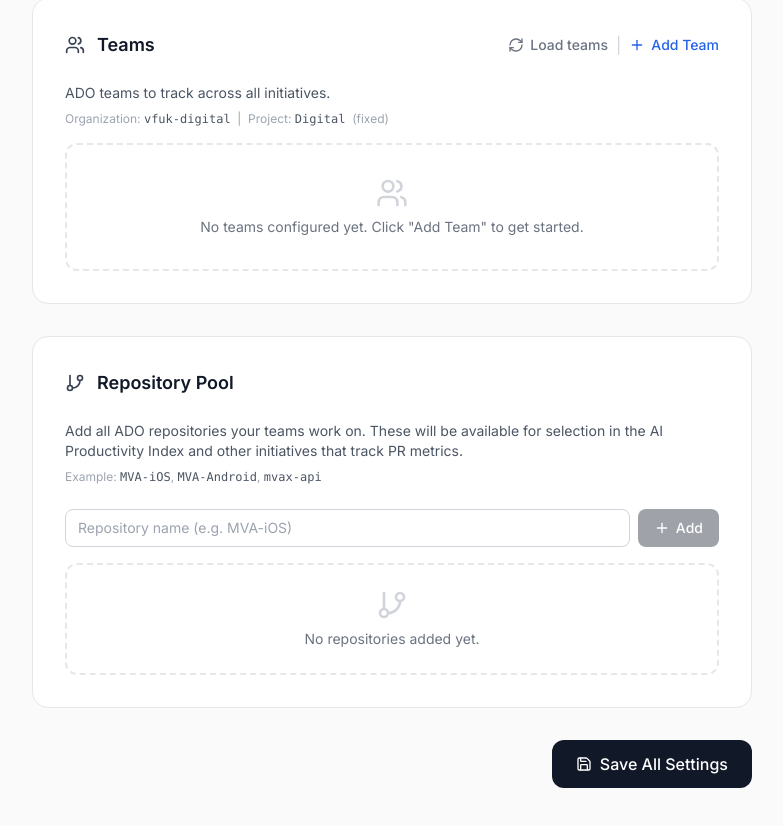
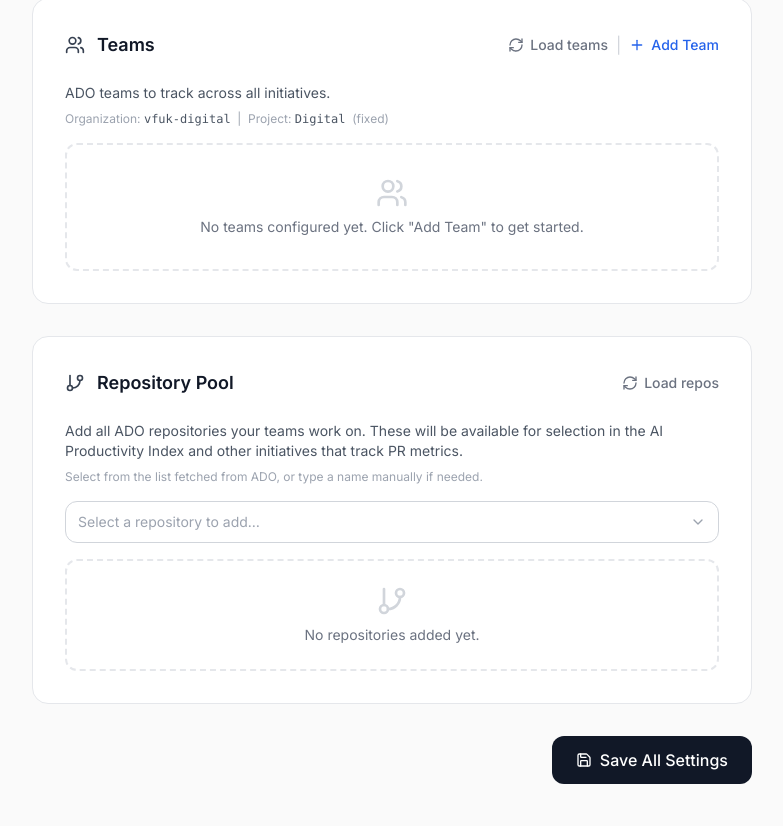
Before and after one commit to amrhossamvis/engintel, a Next.js app in the folder portal/: page /settings in a window 1280 px wide. Shown: the part 1519-2345 px from the top of the page, without its empty margins (248-1031 px from the left). Built offline with nearby package versions, Linux system fonts and the light colour scheme.

Commit message:
feat: add ADO repository listing API endpoint and enhance GlobalSettingsPage with repo selection

```diff
--- /dev/null
+++ b/portal/src/app/api/ado-repos/route.ts
@@ -0,0 +1,26 @@
+import { NextRequest, NextResponse } from 'next/server';
+import { ADOService } from '@/lib/ado-service';
+
+export async function GET(req: NextRequest) {
+  const { searchParams } = new URL(req.url);
+  const organization = searchParams.get('organization') || 'vfuk-digital';
+  const project = searchParams.get('project') || 'Digital';
+  const patToken = req.headers.get('x-ado-pat');
+
+  if (!patToken) {
+    return NextResponse.json({ error: 'Missing PAT token' }, { status: 401 });
+  }
+
+  try {
+    const ado = new ADOService(patToken);
+    const repos = await ado.listAllRepositories(organization, project);
+    const repoNames = repos
+      .map((r: any) => r.name as string)
+      .filter(Boolean)
+      .sort((a: string, b: string) => a.localeCompare(b));
+
+    return NextResponse.json({ repos: repoNames });
+  } catch (err: any) {
+    return NextResponse.json({ error: err.message || 'Failed to fetch repositories' }, { status: 500 });
+  }
+}
--- a/portal/src/app/settings/page.tsx
+++ b/portal/src/app/settings/page.tsx
@@ -16,7 +16,6 @@ export default function GlobalSettingsPage() {
   const [iosPath, setIosPath] = useState('');
   const [teams, setTeams] = useState<TeamConfig[]>([]);
   const [repos, setRepos] = useState<string[]>([]);
-  const [newRepo, setNewRepo] = useState('');
   const [saved, setSaved] = useState(false);
 
   // Team picker state
@@ -26,6 +25,14 @@ export default function GlobalSettingsPage() {
   const [openDropdownIndex, setOpenDropdownIndex] = useState<number | null>(null);
   const [searchQuery, setSearchQuery] = useState('');
   const dropdownRef = useRef<HTMLDivElement>(null);
+
+  // Repo picker state
+  const [availableRepos, setAvailableRepos] = useState<string[]>([]);
+  const [reposLoading, setReposLoading] = useState(false);
+  const [reposError, setReposError] = useState('');
+  const [repoDropdownOpen, setRepoDropdownOpen] = useState(false);
+  const [repoSearchQuery, setRepoSearchQuery] = useState('');
+  const repoDropdownRef = useRef<HTMLDivElement>(null);
 
   useEffect(() => {
     const savedToken = localStorage.getItem('ado_pat_token') || '';
@@ -112,17 +119,53 @@ export default function GlobalSettingsPage() {
     t.toLowerCase().includes(searchQuery.toLowerCase())
   );
 
-  const addRepo = () => {
-    const trimmed = newRepo.trim();
-    if (trimmed && !repos.includes(trimmed)) {
-      setRepos([...repos, trimmed]);
-      setNewRepo('');
+  const fetchAvailableRepos = async (token?: string) => {
+    const pat = token ?? patToken;
+    if (!pat.trim()) {
+      setReposError('Enter your ADO PAT token first, then click refresh.');
+      return;
+    }
+    setReposLoading(true);
+    setReposError('');
+    try {
+      const res = await fetch('/api/ado-repos?organization=vfuk-digital&project=Digital', {
+        headers: { 'x-ado-pat': pat },
+      });
+      const data = await res.json();
+      if (!res.ok) throw new Error(data.error || 'Failed to fetch repositories');
+      setAvailableRepos(data.repos || []);
+    } catch (err: any) {
+      setReposError(err.message || 'Could not load repositories from ADO.');
+    } finally {
+      setReposLoading(false);
     }
   };
+
+  // Close repo dropdown when clicking outside
+  useEffect(() => {
+    const handleClickOutside = (e: MouseEvent) => {
+      if (repoDropdownRef.current && !repoDropdownRef.current.contains(e.target as Node)) {
+        setRepoDropdownOpen(false);
+        setRepoSearchQuery('');
+      }
+    };
+    document.addEventListener('mousedown', handleClickOutside);
+    return () => document.removeEventListener('mousedown', handleClickOutside);
+  }, []);
+
+  const selectRepo = (repoName: string) => {
+    if (!repos.includes(repoName)) {
+      setRepos([...repos, repoName]);
+    }
+    setRepoDropdownOpen(false);
+    setRepoSearchQuery('');
+  };
+
   const removeRepo = (repo: string) => setRepos(repos.filter(r => r !== repo));
-  const handleRepoKeyDown = (e: React.KeyboardEvent) => {
-    if (e.key === 'Enter') { e.preventDefault(); addRepo(); }
-  };
+
+  const filteredRepos = availableRepos.filter(
+    r => r.toLowerCase().includes(repoSearchQuery.toLowerCase()) && !repos.includes(r)
+  );
 
   return (
     <div className="min-h-screen bg-[#fafafa]">
@@ -395,37 +438,120 @@ export default function GlobalSettingsPage() {
 
         {/* Repos pool */}
         <div className="bg-white rounded-2xl border border-gray-200 p-8">
-          <div className="flex items-center gap-3 mb-6">
-            <GitBranch className="w-5 h-5 text-gray-700" />
-            <h2 className="text-lg font-semibold text-gray-900">Repository Pool</h2>
+          <div className="flex items-center justify-between mb-6">
+            <div className="flex items-center gap-3">
+              <GitBranch className="w-5 h-5 text-gray-700" />
+              <h2 className="text-lg font-semibold text-gray-900">Repository Pool</h2>
+            </div>
+            <button
+              onClick={() => fetchAvailableRepos()}
+              disabled={reposLoading}
+              title="Load repositories from ADO"
+              className="inline-flex items-center gap-1.5 text-sm font-medium text-gray-500 hover:text-gray-800 transition disabled:opacity-40"
+            >
+              {reposLoading
+                ? <Loader2 className="w-4 h-4 animate-spin" />
+                : <RefreshCw className="w-4 h-4" />}
+              {availableRepos.length > 0 ? `${availableRepos.length} repos` : 'Load repos'}
+            </button>
           </div>
           <p className="text-sm text-gray-600 mb-2">
             Add all ADO repositories your teams work on. These will be available for selection in the AI Productivity Index
             and other initiatives that track PR metrics.
           </p>
-          <p className="text-xs text-gray-400 mb-6">
-            Example: <span className="font-mono text-gray-600">MVA-iOS</span>, <span className="font-mono text-gray-600">MVA-Android</span>, <span className="font-mono text-gray-600">mvax-api</span>
+          <p className="text-xs text-gray-400 mb-4">
+            Select from the list fetched from ADO, or type a name manually if needed.
           </p>
 
-          {/* Add repo input */}
-          <div className="flex gap-2 mb-4">
-            <input
-              type="text"
-              value={newRepo}
-              onChange={e => setNewRepo(e.target.value)}
-              onKeyDown={handleRepoKeyDown}
-              placeholder="Repository name (e.g. MVA-iOS)"
-              className="flex-1 px-3 py-2 border border-gray-300 rounded-lg text-sm focus:ring-2 focus:ring-blue-500 focus:border-transparent"
-            />
+          {reposError && (
+            <div className="flex items-start gap-2 mb-4 p-3 bg-red-50 border border-red-200 rounded-xl text-xs text-red-700">
+              <AlertCircle className="w-4 h-4 mt-0.5 shrink-0" />
+              <span>{reposError}</span>
+            </div>
+          )}
+
+          {/* Dropdown picker */}
+          <div className="relative mb-4" ref={repoDropdownRef}>
             <button
-              onClick={addRepo}
-              disabled={!newRepo.trim()}
-              className="inline-flex items-center gap-1.5 px-4 py-2 bg-gray-900 text-white text-sm font-medium rounded-lg hover:bg-gray-800 transition disabled:opacity-40"
+              type="button"
+              onClick={() => {
+                if (!repoDropdownOpen && availableRepos.length === 0 && !reposLoading) {
+                  fetchAvailableRepos();
+                }
+                setRepoDropdownOpen(o => !o);
+                setRepoSearchQuery('');
+              }}
+              className="w-full flex items-center justify-between px-3 py-2.5 border border-gray-300 rounded-xl text-sm bg-white hover:border-blue-400 focus:outline-none focus:ring-2 focus:ring-blue-500 transition"
             >
-              <Plus className="w-4 h-4" /> Add
+              <span className="text-gray-400">Select a repository to add…</span>
+              <ChevronDown className={`w-4 h-4 text-gray-400 transition-transform ${repoDropdownOpen ? 'rotate-180' : ''}`} />
             </button>
+
+            {repoDropdownOpen && (
+              <div className="absolute z-50 mt-1 w-full bg-white border border-gray-200 rounded-xl shadow-lg overflow-hidden">
+                {/* Search */}
+                <div className="p-2 border-b border-gray-100">
+                  <div className="flex items-center gap-2 px-2 py-1.5 bg-gray-50 rounded-lg">
+                    <Search className="w-3.5 h-3.5 text-gray-400 shrink-0" />
+                    <input
+                      autoFocus
+                      type="text"
+                      value={repoSearchQuery}
+                      onChange={e => setRepoSearchQuery(e.target.value)}
+                      placeholder="Search repositories…"
+                      className="flex-1 bg-transparent text-sm outline-none text-gray-700 placeholder-gray-400"
+                    />
+                  </div>
+                </div>
+
+                {/* List */}
+                <div className="max-h-52 overflow-y-auto">
+                  {reposLoading ? (
+                    <div className="flex items-center justify-center gap-2 py-6 text-sm text-gray-500">
+                      <Loader2 className="w-4 h-4 animate-spin" />
+                      Loading repositories…
+                    </div>
+                  ) : filteredRepos.length === 0 ? (
+                    <div className="py-6 text-center text-sm text-gray-400">
+                      {availableRepos.length === 0
+                        ? 'No repos loaded. Click "Load repos" first.'
+                        : repos.length === availableRepos.length
+                          ? 'All available repositories have been added.'
+                          : 'No repositories match your search.'}
+                    </div>
+                  ) : (
+                    filteredRepos.map(name => (
+                      <button
+                        key={name}
+                        type="button"
+                        onClick={() => selectRepo(name)}
+                        className="w-full text-left px-4 py-2.5 text-sm text-gray-700 hover:bg-blue-50 hover:text-blue-700 transition"
+                      >
+                        {name}
+                      </button>
+                    ))
+                  )}
+                </div>
+
+                {/* Manual entry fallback */}
+                {!reposLoading && repoSearchQuery && !availableRepos.includes(repoSearchQuery) && (
+                  <div className="border-t border-gray-100 p-2">
+                    <button
+                      type="button"
+                      onClick={() => selectRepo(repoSearchQuery)}
+                      className="w-full text-left px-3 py-2 text-sm text-gray-600 hover:bg-gray-50 rounded-lg transition"
+                    >
+                      <span className="text-gray-400">Use &quot;</span>
+                      <span className="font-medium text-gray-800">{repoSearchQuery}</span>
+                      <span className="text-gray-400">&quot; as-is</span>
+                    </button>
+                  </div>
+                )}
+              </div>
+            )}
           </div>
 
+          {/* Selected repos */}
           {repos.length === 0 ? (
             <div className="text-center py-6 border-2 border-dashed border-gray-200 rounded-xl">
               <GitBranch className="w-8 h-8 text-gray-300 mx-auto mb-2" />
--- a/portal/src/lib/ado-service.ts
+++ b/portal/src/lib/ado-service.ts
@@ -637,6 +637,22 @@ export class ADOService {
     }
   }
 
+  async listAllRepositories(organization: string, project: string): Promise<any[]> {
+    const url = `https://dev.azure.com/${organization}/${project}/_apis/git/repositories?api-version=7.0`;
+
+    try {
+      const response = await axios.get(url, {
+        headers: { Authorization: this.authHeader },
+      });
+
+      const repos = response.data.value || [];
+      return repos;
+    } catch (error: any) {
+      logWarn(`Error listing repositories: ${error.message}`);
+      return [];
+    }
+  }
+
   async listAllTeams(organization: string, project: string): Promise<any[]> {
     const url = `https://dev.azure.com/${organization}/_apis/projects/${project}/teams?api-version=7.0`;
 
```
